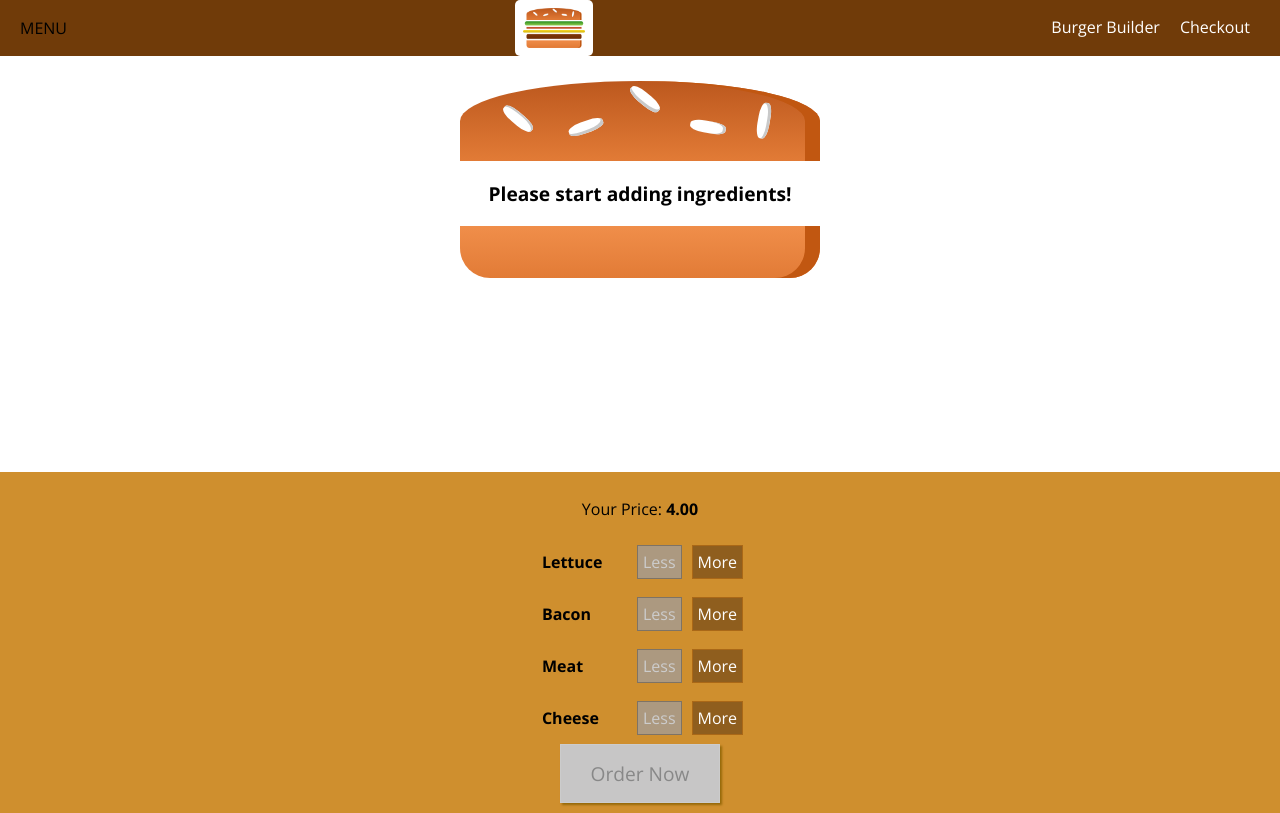
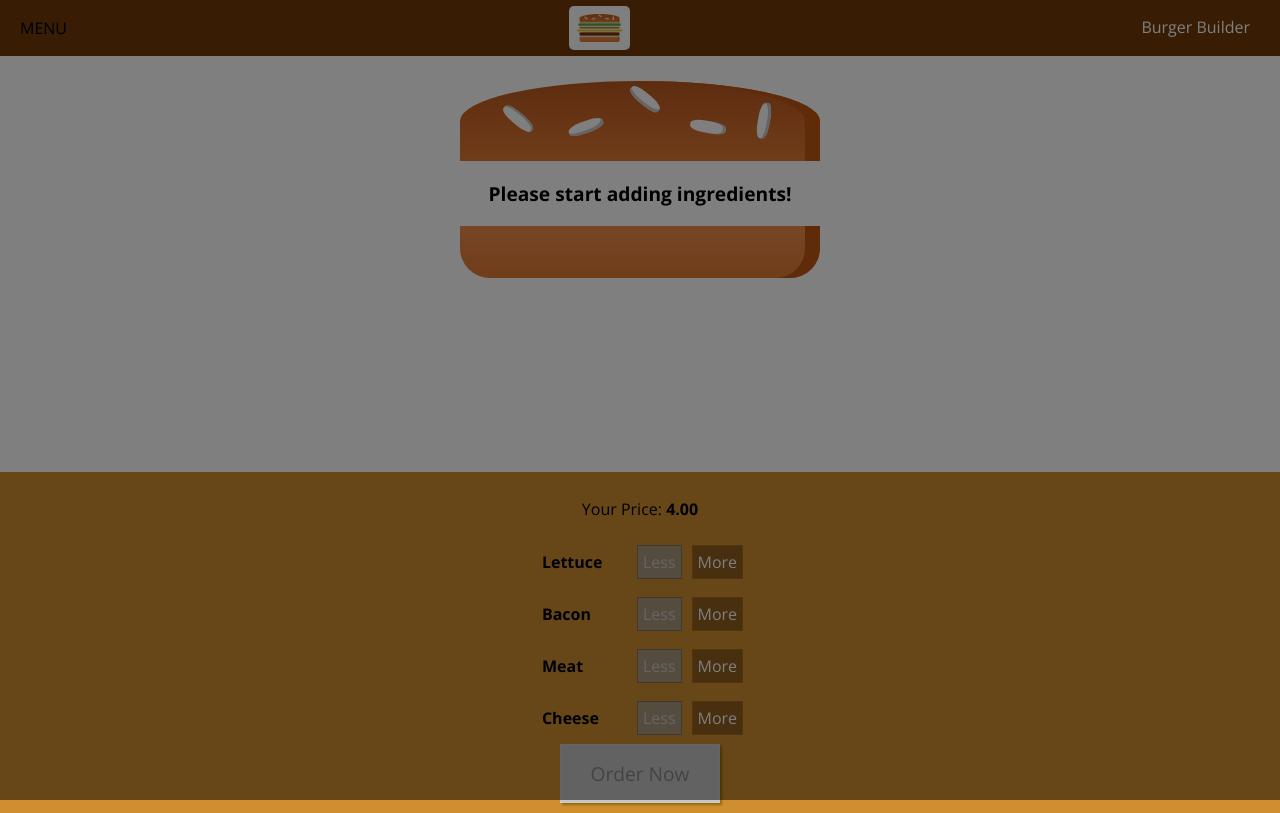
Before and after one commit to CBarrettiSigal/react-udemy-exercises, a React (Create React App) app in the folder udemy-react-complete-guide/burger-builder-app/: page / in a window 1280 px wide. Built offline with nearby package versions, Linux system fonts and the light colour scheme.

Commit message:
more playing with the sidedrawer

```diff
--- a/udemy-react-complete-guide/burger-builder-app/src/components/Layout/Layout.js
+++ b/udemy-react-complete-guide/burger-builder-app/src/components/Layout/Layout.js
@@ -1,17 +1,31 @@
-import React from 'react';
+import React, { Component } from 'react';
 import Aux from '../../hoc/Aux';
 import classes from './Layout.module.css'
 import Toolbar from '../Navigation/Toolbar/Toolbar';
 import SideDrawer from '../Navigation/SideDrawer/SideDrawer';
 
-const layout = (props) => (
-  <Aux>
-    <Toolbar />
-    <SideDrawer />
-    <main className={classes.Content}>
-      {props.children}
-    </main>
-  </Aux>
-);
+class Layout extends Component {
+  state = {
+    showSideDrawer: true
+  }
 
-export default layout;
+  sideDrawerClosedHandler = () => {
+    this.setState({showSideDrawer: false});
+  }
+
+  render () {
+    return (
+      <Aux>
+        <Toolbar />
+        <SideDrawer
+          open={this.state.showSideDrawer}
+          closed={this.sideDrawerClosedHandler}/>
+        <main className={classes.Content}>
+          {this.props.children}
+        </main>
+      </Aux>
+    )
+  }
+}
+
+export default Layout;
--- a/udemy-react-complete-guide/burger-builder-app/src/components/Logo/Logo.js
+++ b/udemy-react-complete-guide/burger-builder-app/src/components/Logo/Logo.js
@@ -4,7 +4,7 @@
 import classes from './Logo.module.css';
 
 const logo = (props) => (
-  <div className={classes.Logo}>
+  <div className={classes.Logo} style={{height: props.height}}>
     <img src={burgerLogo} alt="BurgerLogo"/>
   </div>
 );
--- a/udemy-react-complete-guide/burger-builder-app/src/components/Navigation/NavigationItem/NavigationItem.module.css
+++ b/udemy-react-complete-guide/burger-builder-app/src/components/Navigation/NavigationItem/NavigationItem.module.css
@@ -1,17 +1,14 @@
 .NavigationItem {
-  margin: 0;
+  margin: 10px 0;
   box-sizing: border-box;
-  display: flex;
-  height: 100%;
-  /*width: auto;*/
+  display: block;
+  width: 100%;
   align-items: center;
 }
 .NavigationItem a {
-  color: white;
+  color: #8F5C2C;
   text-decoration: none;
-  height: 100%;
-  padding: 16px 10px;
-  border-bottom: 4px solid transparent;
+  width: 100%;
   box-sizing: border-box;
   display: block;
 }
@@ -19,7 +16,31 @@
 .NavigationItem a:hover,
 .NavigationItem a:active,
 .NavigationItem a:active {
-  background-color: #8F5C2C;
-  border-bottom: 4px solid #40A4C8;
-  color: white;
+  color: #40A4C8;;
 }
+
+@media (min-width: 500px) {
+  .NavigationItem {
+    margin: 0;
+    display: flex;
+    height: 100%;
+    width: auto;
+    align-items: center;
+  }
+
+  .NavigationItem a {
+    color: white;
+    height: 100%;
+    padding: 16px 10px;
+    border-bottom: 4px solid transparent;
+  }
+
+  .NavigationItem a:hover,
+  .NavigationItem a:active,
+  .NavigationItem a:active {
+    background-color: #8F5C2C;
+    border-bottom: 4px solid #40A4C8;
+    color: white;
+  }
+
+}
--- a/udemy-react-complete-guide/burger-builder-app/src/components/Navigation/NavigationItems/NavigationItems.module.css
+++ b/udemy-react-complete-guide/burger-builder-app/src/components/Navigation/NavigationItems/NavigationItems.module.css
@@ -2,7 +2,13 @@
   margin: 0;
   padding: 0;
   list-style: none;
-  display: flex;
+  display: block;
   align-items: center;
   height: 100%;
 }
+
+@media (min-width: 500px) {
+  .NavigationItems {
+    flex-flow: row;
+  }
+}
--- a/udemy-react-complete-guide/burger-builder-app/src/components/Navigation/SideDrawer/SideDrawer.js
+++ b/udemy-react-complete-guide/burger-builder-app/src/components/Navigation/SideDrawer/SideDrawer.js
@@ -2,16 +2,26 @@
 import Logo from '../../Logo/Logo';
 import NavigationItems from '../NavigationItems/NavigationItems';
 import classes from './SideDrawer.module.css';
-
+import Backdrop from '../../UI/Backdrop/Backdrop';
+import Aux from '../../../hoc/Aux';
 const sideDrawer = (props) => {
+  let attachedClasses = [classes.SideDrawer, classes.Close];
+  if (props.open) {
+    attachedClasses = [classes.SideDrawer, classes.Open];
+  }
   // ...
   return (
-      <div className={classes.SideDrawer}>
-        <Logo />
+      <Aux>
+      <Backdrop show={props.open} clicked={props.closed}/>
+      <div className={attachedClasses.join(' ')}>
+        <div className={classes.Logo}>
+          <Logo/>
+        </div>
         <nav>
           <NavigationItems />
         </nav>
       </div>
+    </Aux>
     );
 };
 
--- a/udemy-react-complete-guide/burger-builder-app/src/components/Navigation/SideDrawer/SideDrawer.module.css
+++ b/udemy-react-complete-guide/burger-builder-app/src/components/Navigation/SideDrawer/SideDrawer.module.css
@@ -22,6 +22,11 @@
   transform: translateX(0);
 }
 
-.Closed {
+.Close {
   transform: translateX(-100%);
 }
+/* it is okay to have multiple .Logo classes of the same name because of CSS Modules*/
+.Logo {
+  height: 11%;
+  margin-bottom: 32px;
+}
--- a/udemy-react-complete-guide/burger-builder-app/src/components/Navigation/Toolbar/Toolbar.js
+++ b/udemy-react-complete-guide/burger-builder-app/src/components/Navigation/Toolbar/Toolbar.js
@@ -6,8 +6,10 @@
 const toolbar = (props) => (
   <header className={classes.Toolbar}>
     <div>MENU</div>
-    <Logo />
-    <nav>
+    <div className={classes.Logo}>
+      <Logo />
+    </div>
+    <nav className={classes.DesktopOnly}>
       <NavigationItems />
     </nav>
   </header>
--- a/udemy-react-complete-guide/burger-builder-app/src/components/Navigation/Toolbar/Toolbar.module.css
+++ b/udemy-react-complete-guide/burger-builder-app/src/components/Navigation/Toolbar/Toolbar.module.css
@@ -16,3 +16,13 @@
 .Toolbar nav {
   height: 100%;
 }
+
+.Logo {
+  height: 80%;
+}
+
+@media (max-width: 499px) {
+  .DesktopOnly {
+    display: none;
+  }
+}
```
